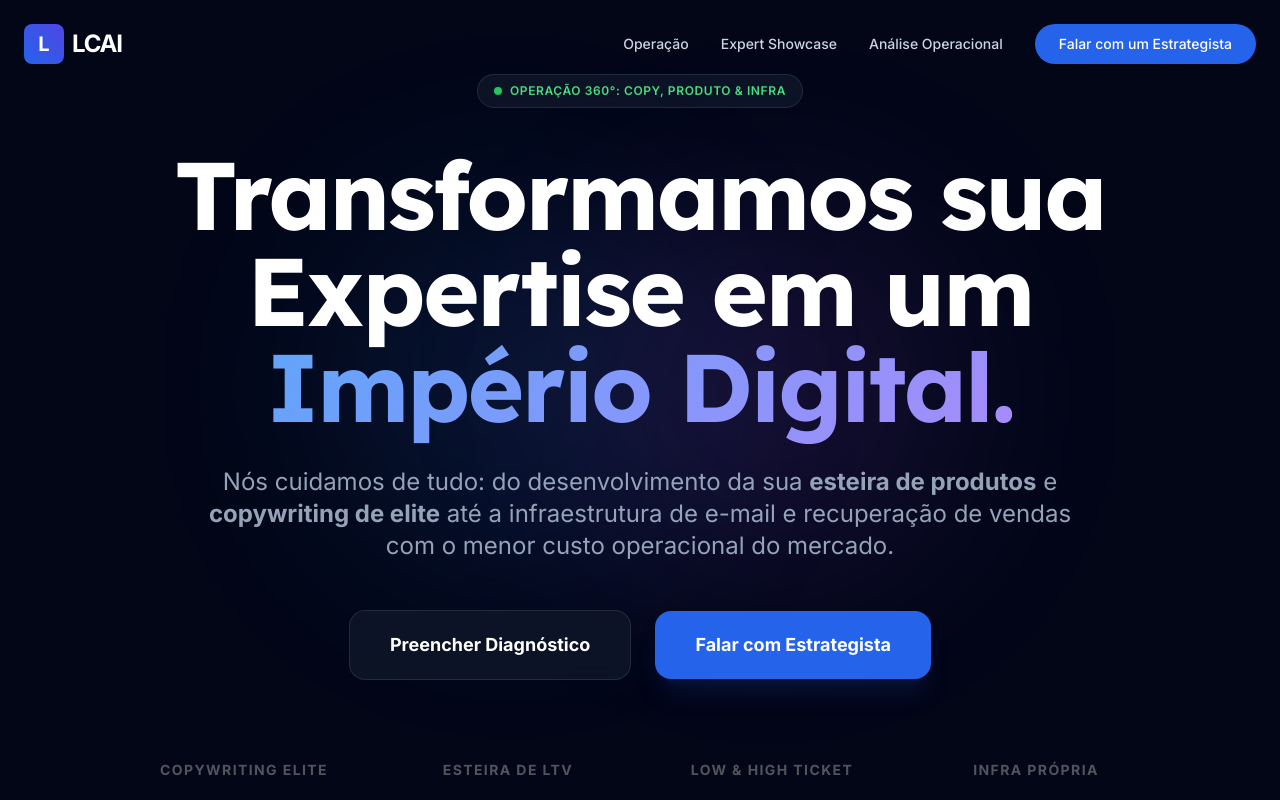
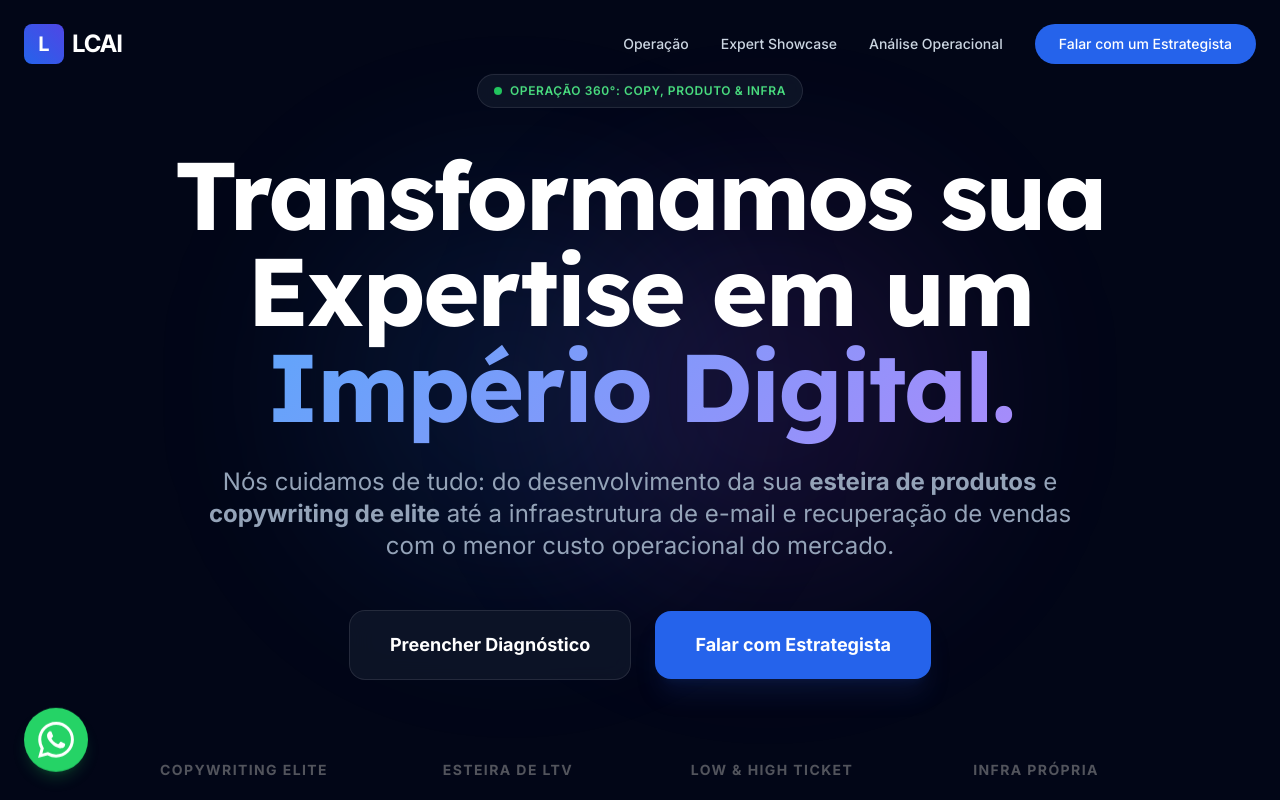
Before and after one commit to lcai-site/experts, a React (Vite) app: page / in a window 1280 px wide. Shown: the top 800 px of the page. Built offline with nearby package versions, Linux system fonts and the light colour scheme.

Commit message:
feat: Add FloatingWhatsApp component
Integrates a floating WhatsApp chat button into the application's footer, allowing users to easily initiate contact. This enhances user engagement and support accessibility.

```diff
--- a/App.tsx
+++ b/App.tsx
@@ -8,6 +8,7 @@ import OperationalCore from './components/OperationalCore.tsx';
 import ExpertSection from './components/ExpertSection.tsx';
 import AIDiagnostic from './components/AIDiagnostic.tsx';
 import Footer from './components/Footer.tsx';
+import FloatingWhatsApp from './components/FloatingWhatsApp.tsx';
 
 const App: React.FC = () => {
   return (
@@ -56,6 +57,7 @@ const App: React.FC = () => {
         </section>
       </main>
 
+      <FloatingWhatsApp />
       <Footer />
     </div>
   );
--- /dev/null
+++ b/components/FloatingWhatsApp.tsx
@@ -0,0 +1,35 @@
+
+import React from 'react';
+
+const FloatingWhatsApp: React.FC = () => {
+  return (
+    <a
+      href="https://wa.me/5519999611441"
+      target="_blank"
+      rel="noopener noreferrer"
+      className="fixed bottom-6 left-6 z-50 flex items-center justify-center w-16 h-16 bg-[#25D366] rounded-full shadow-lg shadow-green-500/20 transition-all hover:scale-110 active:scale-95 group animate-bounce-slow"
+      aria-label="Falar no WhatsApp"
+    >
+      <div className="absolute inset-0 rounded-full bg-[#25D366] animate-ping opacity-20 group-hover:opacity-40"></div>
+      <svg
+        className="w-9 h-9 text-white relative z-10"
+        fill="currentColor"
+        viewBox="0 0 24 24"
+      >
+        <path d="M17.472 14.382c-.297-.149-1.758-.867-2.03-.967-.273-.099-.471-.148-.67.15-.197.297-.767.966-.94 1.164-.173.199-.347.223-.644.075-.297-.15-1.255-.463-2.39-1.475-.883-.788-1.48-1.761-1.653-2.059-.173-.297-.018-.458.13-.606.134-.133.298-.347.446-.52.149-.174.198-.298.298-.497.099-.198.05-.371-.025-.52-.075-.149-.669-1.612-.916-2.207-.242-.579-.487-.5-.669-.51-.173-.008-.371-.01-.57-.01-.198 0-.52.074-.792.372-.272.297-1.04 1.016-1.04 2.479 0 1.462 1.065 2.875 1.213 3.074.149.198 2.096 3.2 5.077 4.487.709.306 1.262.489 1.694.625.712.227 1.36.195 1.871.118.571-.085 1.758-.719 2.006-1.413.248-.694.248-1.289.173-1.413-.074-.124-.272-.198-.57-.347m-5.421 7.403h-.004a9.87 9.87 0 01-5.031-1.378l-.361-.214-3.741.982.998-3.648-.235-.374a9.86 9.86 0 01-1.51-5.26c.001-5.45 4.436-9.884 9.888-9.884 2.64 0 5.122 1.03 6.988 2.898a9.825 9.825 0 012.893 6.994c-.003 5.45-4.437 9.884-9.885 9.884m8.413-18.297A11.815 11.815 0 0012.05 0C5.495 0 .16 5.335.157 11.892c0 2.096.547 4.142 1.588 5.945L.057 24l6.305-1.654a11.882 11.882 0 005.683 1.448h.005c6.554 0 11.89-5.335 11.893-11.893a11.821 11.821 0 00-3.48-8.413z"/>
+      </svg>
+
+      <style>{`
+        @keyframes bounce-slow {
+          0%, 100% { transform: translateY(0); }
+          50% { transform: translateY(-10px); }
+        }
+        .animate-bounce-slow {
+          animation: bounce-slow 3s infinite ease-in-out;
+        }
+      `}</style>
+    </a>
+  );
+};
+
+export default FloatingWhatsApp;
```
